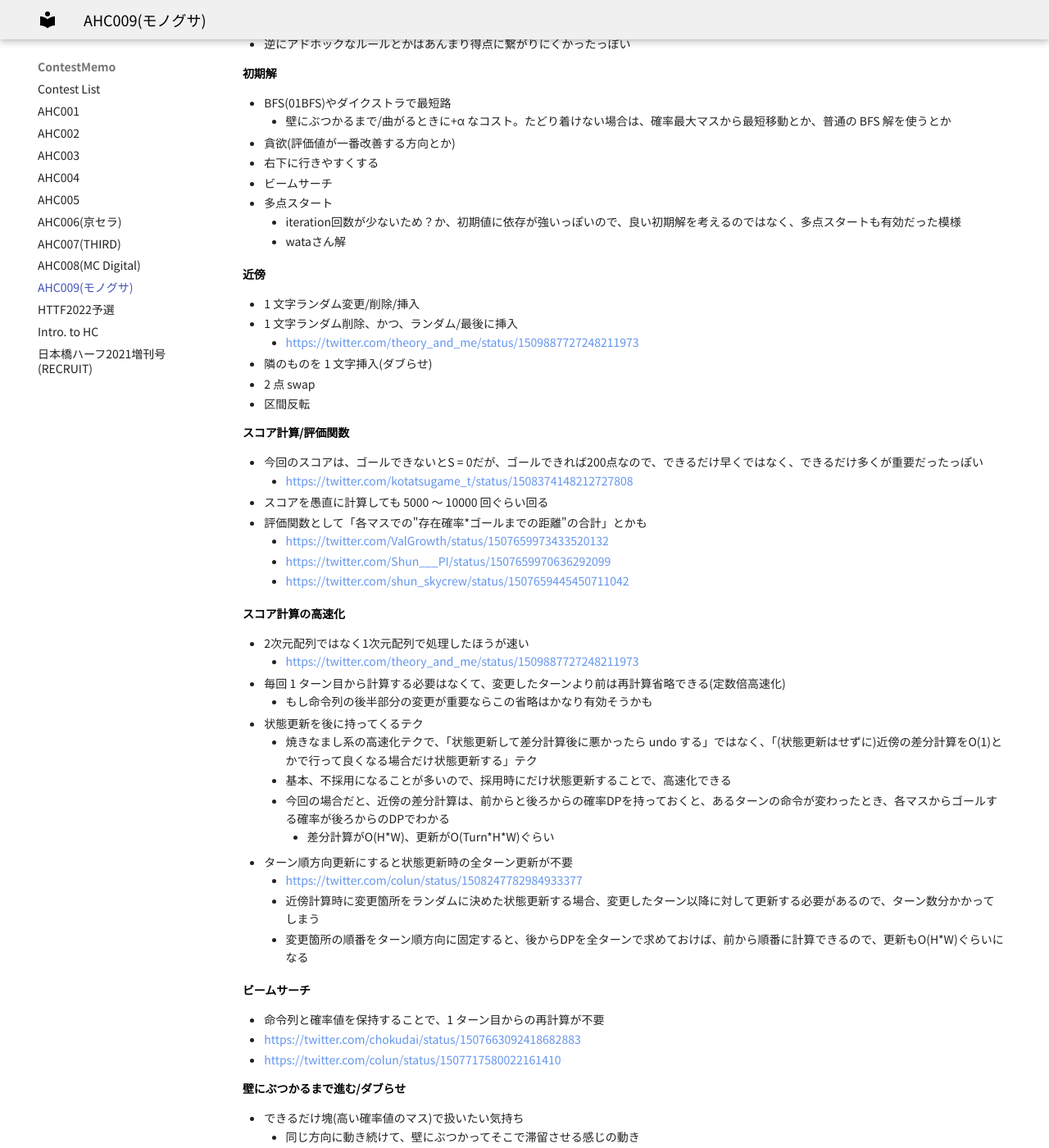
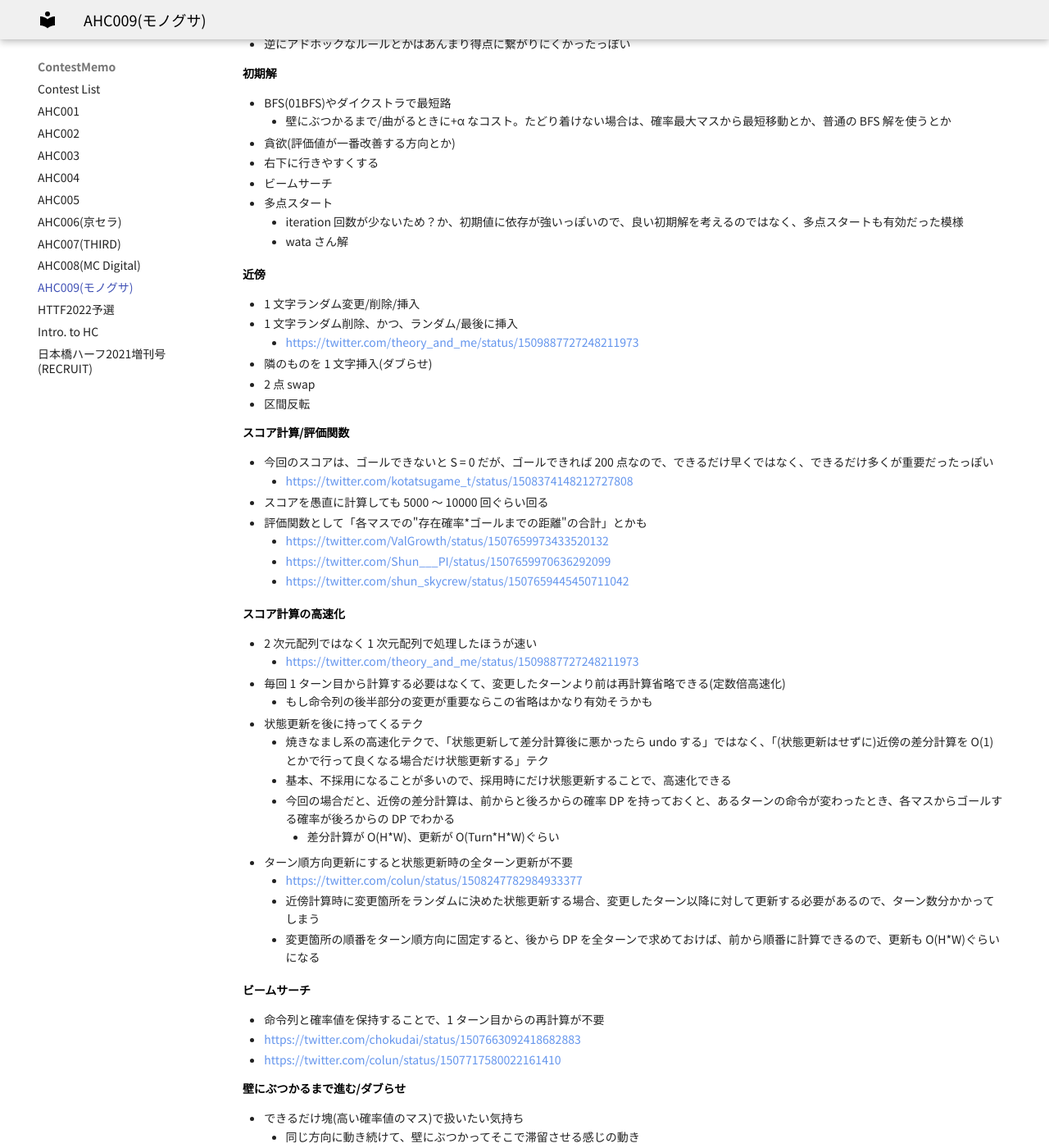
Before and after one commit to jetbead/AtCoderHeuristicContestMemo, an MkDocs documentation site: the page built from docs/ContestMemo/ahc009.md, in a window 1280 px wide and 1400 px high, scrolled down 2343 px. Shown: the whole window at 82% size. Built offline with MkDocs 1.6.1 and Material for MkDocs 9.7.7, drawn with Linux system fonts in a browser that asks for light colours; some web fonts are replaced; some of the changed text lies outside the part shown.

Commit message:
modify ahc009.md

```diff
--- a/docs/ContestMemo/ahc009.md
+++ b/docs/ContestMemo/ahc009.md
@@ -83,10 +83,9 @@ title: AHC009(モノグサ)
 - [49 位 theory_and_me さん](https://twitter.com/theory_and_me/status/1507659669854363654)
 - [50 位 sumoooru さん](https://twitter.com/sumoooru/status/1507660018547847170)
 
-
-- [コンテスト後colunさん75.9億点解](https://twitter.com/colun/status/1508247782984933377)
+- [コンテスト後 colun さん 75.9 億点解](https://twitter.com/colun/status/1508247782984933377)
   - https://twitter.com/colun/status/1508277689140248576
-- [コンテスト後wataさん76.8億点解](https://twitter.com/wata_orz/status/1508304028312096770)
+- [コンテスト後 wata さん 76.8 億点解](https://twitter.com/wata_orz/status/1508304028312096770)
   - https://twitter.com/wata_orz/status/1508295401572495365
 
 ## Links
@@ -110,8 +109,8 @@ title: AHC009(モノグサ)
 - 右下に行きやすくする
 - ビームサーチ
 - 多点スタート
-  - iteration回数が少ないため？か、初期値に依存が強いっぽいので、良い初期解を考えるのではなく、多点スタートも有効だった模様
-  - wataさん解
+  - iteration 回数が少ないため？か、初期値に依存が強いっぽいので、良い初期解を考えるのではなく、多点スタートも有効だった模様
+  - wata さん解
 
 ### 近傍
 
@@ -122,10 +121,9 @@ title: AHC009(モノグサ)
 - 2 点 swap
 - 区間反転
 
-
 ### スコア計算/評価関数
 
-- 今回のスコアは、ゴールできないとS = 0だが、ゴールできれば200点なので、できるだけ早くではなく、できるだけ多くが重要だったっぽい
+- 今回のスコアは、ゴールできないと S = 0 だが、ゴールできれば 200 点なので、できるだけ早くではなく、できるだけ多くが重要だったっぽい
   - https://twitter.com/kotatsugame_t/status/1508374148212727808
 - スコアを愚直に計算しても 5000 ～ 10000 回ぐらい回る
 - 評価関数として「各マスでの"存在確率\*ゴールまでの距離"の合計」とかも
@@ -135,19 +133,19 @@ title: AHC009(モノグサ)
 
 ### スコア計算の高速化
 
-- 2次元配列ではなく1次元配列で処理したほうが速い
+- 2 次元配列ではなく 1 次元配列で処理したほうが速い
   - https://twitter.com/theory_and_me/status/1509887727248211973
 - 毎回 1 ターン目から計算する必要はなくて、変更したターンより前は再計算省略できる(定数倍高速化)
   - もし命令列の後半部分の変更が重要ならこの省略はかなり有効そうかも
 - 状態更新を後に持ってくるテク
-  - 焼きなまし系の高速化テクで、「状態更新して差分計算後に悪かったら undo する」ではなく、「(状態更新はせずに)近傍の差分計算をO(1)とかで行って良くなる場合だけ状態更新する」テク
+  - 焼きなまし系の高速化テクで、「状態更新して差分計算後に悪かったら undo する」ではなく、「(状態更新はせずに)近傍の差分計算を O(1)とかで行って良くなる場合だけ状態更新する」テク
   - 基本、不採用になることが多いので、採用時にだけ状態更新することで、高速化できる
-  - 今回の場合だと、近傍の差分計算は、前からと後ろからの確率DPを持っておくと、あるターンの命令が変わったとき、各マスからゴールする確率が後ろからのDPでわかる
-    - 差分計算がO(H\*W)、更新がO(Turn\*H\*W)ぐらい
+  - 今回の場合だと、近傍の差分計算は、前からと後ろからの確率 DP を持っておくと、あるターンの命令が変わったとき、各マスからゴールする確率が後ろからの DP でわかる
+    - 差分計算が O(H\*W)、更新が O(Turn\*H\*W)ぐらい
 - ターン順方向更新にすると状態更新時の全ターン更新が不要
   - https://twitter.com/colun/status/1508247782984933377
   - 近傍計算時に変更箇所をランダムに決めた状態更新する場合、変更したターン以降に対して更新する必要があるので、ターン数分かかってしまう
-  - 変更箇所の順番をターン順方向に固定すると、後からDPを全ターンで求めておけば、前から順番に計算できるので、更新もO(H\*W)ぐらいになる
+  - 変更箇所の順番をターン順方向に固定すると、後から DP を全ターンで求めておけば、前から順番に計算できるので、更新も O(H\*W)ぐらいになる
 
 ### ビームサーチ
 
```
